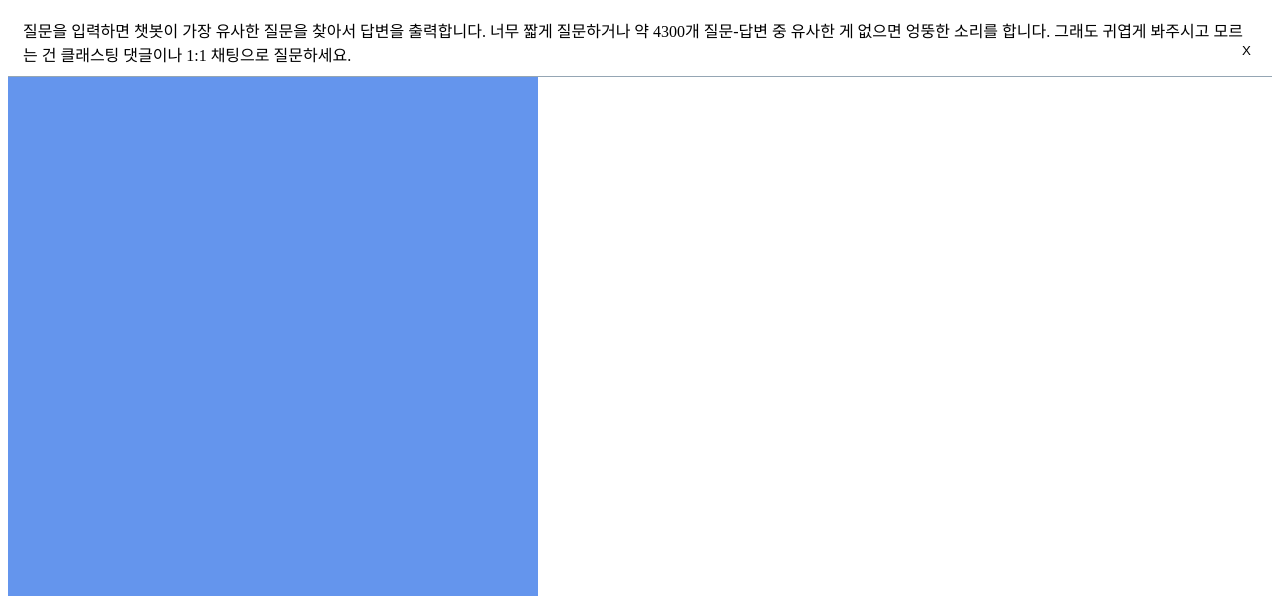
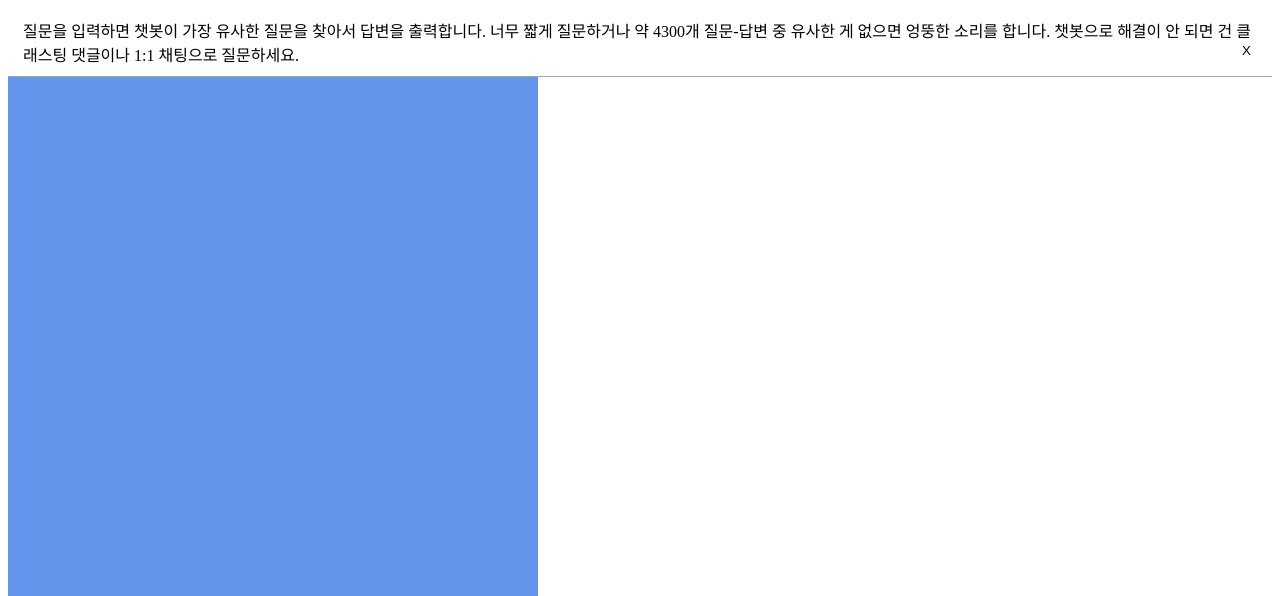
Before and after one commit to kungmo/faq_chatbot_science_3rd, a Python web app: template templates/addresses/chat_test.html in a window 1280 px wide. Shown: the top 596 px of the page. Run offline with Jinja, Linux system fonts and the light colour scheme; the template is opened without the code that fills it, so the values that code supplies are empty.

Commit message:
방학 전 챗봇 업데이트 (데이터 4272개, 웹페이지 제목 업데이트) 20200902

```diff
--- a/templates/addresses/chat_test.html
+++ b/templates/addresses/chat_test.html
@@ -3,7 +3,7 @@
 <script type="text/javascript" src="/static/jquery-3.2.1.min.js"></script>
 <head>
     <meta charset="UTF-8">
-    <title>시흥은행중학교 3학년 과학 질문-답변 만든 챗봇 (7/26에 또 이틀동안 들어온 질문 700개 추가 업데이트)</title>
+    <title>시흥은행중학교 3학년 과학 질문-답변 만든 챗봇 (8/30에 2학기 맞이 업데이트)</title>
 </head>
 <style>
 .chat_wrap {display:none;width: 350px;height: 500px;position: fixed;bottom: 30px;right: 95px;background: #a9bdce;}
@@ -19,7 +19,7 @@
 </style>
 <body>
 <div class="chat_header">
-    <span>질문을 입력하면 챗봇이 가장 유사한 질문을 찾아서 답변을 출력합니다. 너무 짧게 질문하거나 약 4300개 질문-답변 중 유사한 게 없으면 엉뚱한 소리를 합니다. 그래도 귀엽게 봐주시고 모르는 건 클래스팅 댓글이나 1:1 채팅으로 질문하세요.</span>
+    <span>질문을 입력하면 챗봇이 가장 유사한 질문을 찾아서 답변을 출력합니다. 너무 짧게 질문하거나 약 4300개 질문-답변 중 유사한 게 없으면 엉뚱한 소리를 합니다. 챗봇으로 해결이 안 되면 건 클래스팅 댓글이나 1:1 채팅으로 질문하세요.</span>
     <button type="button" id="close_chat_btn" class="close_btn">X</button>
 </div>
 <div id="divbox" class="chat_content"></div>
```
